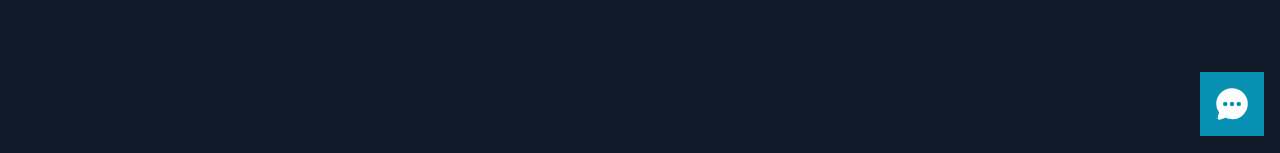
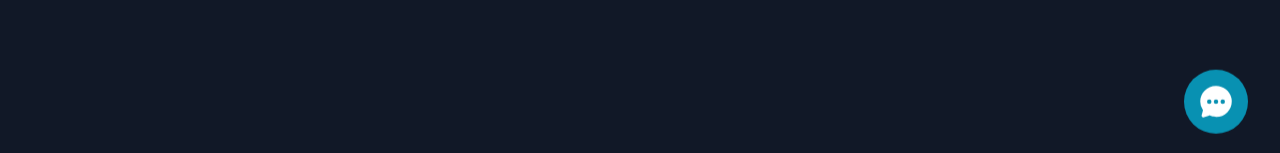
Before and after one commit to Orozimbo1/Portifolio, a React (Vite) app: page / in a window 1280 px wide. Shown: the part 644-797 px from the top of the page. Built offline with nearby package versions, Linux system fonts and the light colour scheme.

Commit message:
Layout do chat pronto

```diff
--- a/src/components/Bot.jsx
+++ b/src/components/Bot.jsx
@@ -2,7 +2,7 @@ import React from 'react'
 
 const Bot = () => {
   return (
-    <div className='fixed bottom-5 right-4 z-[999] cursor-pointer text-white text-4xl bg-cyan-600 w-16 h-16 flex items-center justify-center'>
+    <div className='fixed bottom-5 sm:right-8 right-4 z-[999] cursor-pointer text-white text-4xl bg-cyan-600 w-16 h-16 flex items-center justify-center rounded-full animate-bounce'>
       <ion-icon name="chatbubble-ellipses"></ion-icon>
     </div>
   )
```
Also changed, not shown: 2 other files (tests, documents, lock files or other folders).
